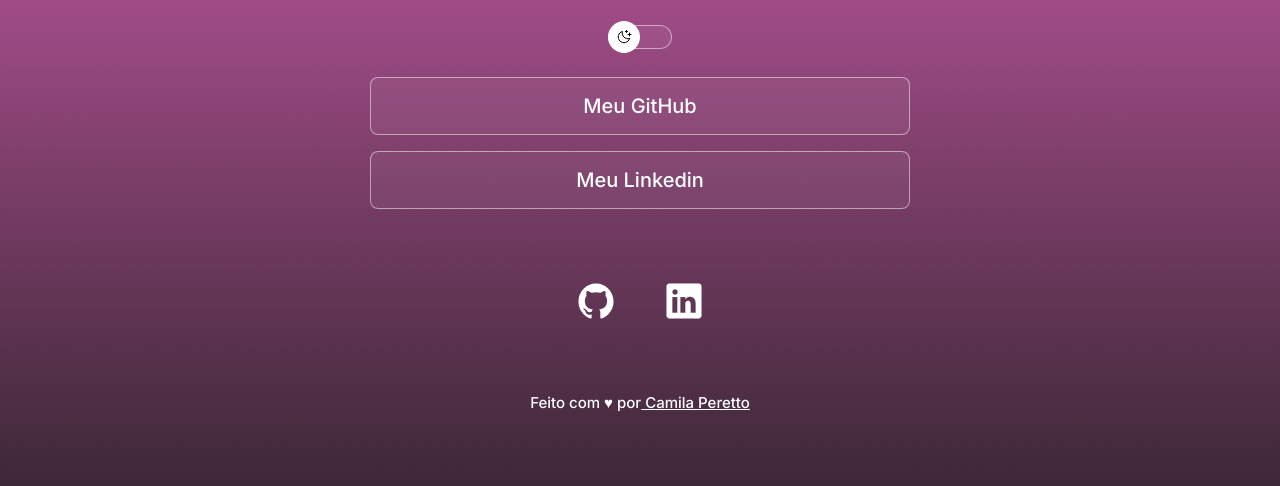
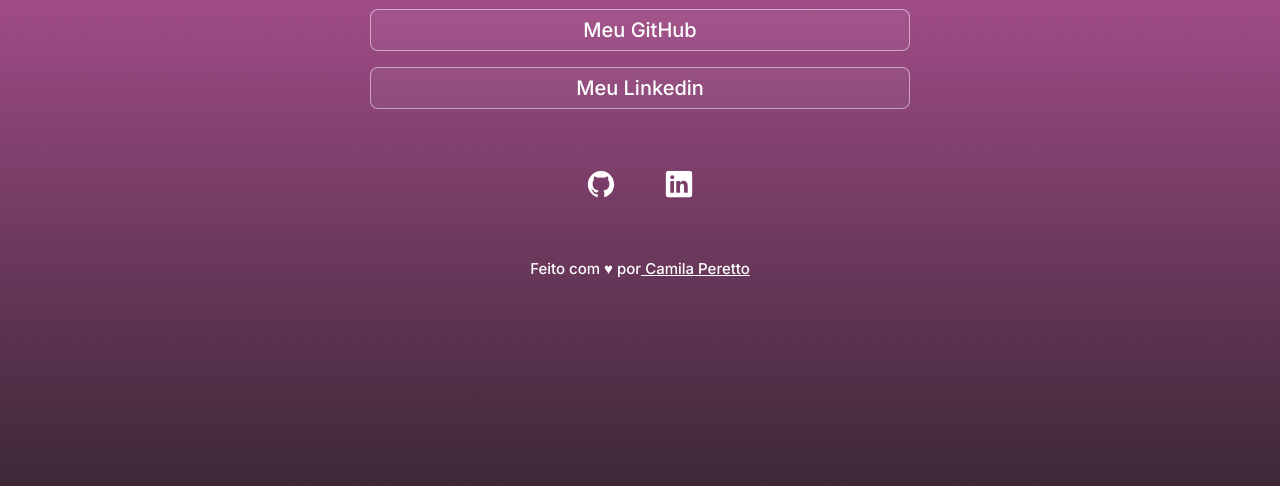
Before and after one commit to CamilaPeretto/AgrLinks, a plain HTML site: page index.html in a window 1280 px wide. Shown: the part 250-736 px from the top of the page. Drawn offline with nearby package versions, Linux system fonts and the light colour scheme.

Commit message:
Ajusta margens e preenchimentos no style.css para melhorar o layout

```diff
--- a/style.css
+++ b/style.css
@@ -34,7 +34,7 @@ body * {
   width: 100%;
   max-width: 588px;
   padding: 0 24px;
-  margin: 56px auto;
+  margin: auto;
 }
 
 #profile {
@@ -98,12 +98,12 @@ ul {
   display: flex;
   flex-direction: column;
   gap: 16px;
-  padding: 24px 0;
+  padding: 12px 0;
   font-size: 20px;
 }
 ul li a {
   display: flex;
-  padding: 16px 24px;
+  padding: 8px 12px;
   justify-content: center;
   align-items: center;
   text-decoration: none;
@@ -125,7 +125,7 @@ ul li a:hover {
 #social-links {
   display: flex;
   justify-content: center;
-  font-size: 40px;
+  font-size: 30px;
   padding: 24px 0;
 }
 #social-links a {
@@ -141,7 +141,7 @@ ul li a:hover {
   background: var(--highlight-color);
 }
 footer {
-  padding: 24px 0;
+  padding: 12px 0;
   text-align: center;
   font-size: 15px;
   font-weight: 400;
```
